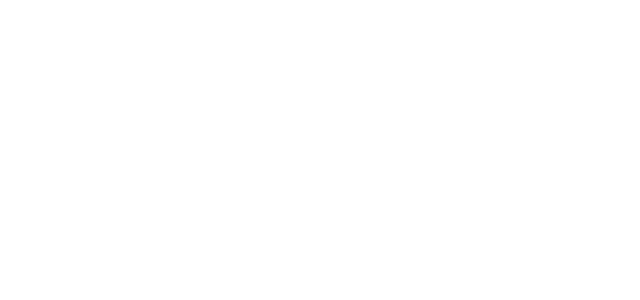
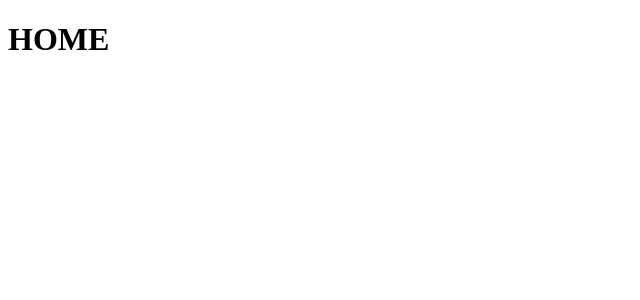
Before and after one commit to WinifredOgbeiwi/MemoryMimic-Fontend, a React (Vite) app: page / in a window 1280 px wide. Shown: the top 300 px of the page, without its empty margins (0-640 px from the left). Built offline with nearby package versions, Linux system fonts and the light colour scheme.

Commit message:
configuration of routes for home page

```diff
--- a/src/App.jsx
+++ b/src/App.jsx
@@ -1,11 +1,16 @@
-import React from 'react'
+import React from 'react';
+import { BrowserRouter } from 'react-router-dom';
+import HomeRoutes from './routes/HomeRoutes';
+
+
 
 const App = () => {
   return (
-    <div>
+    <BrowserRouter>
+      <HomeRoutes />
+    </BrowserRouter>
+  );
+};
 
-    </div>
-  )
-}
 
-export default App
+export default App;
--- a/src/constant/routes.js
+++ b/src/constant/routes.js
@@ -0,0 +1,8 @@
+export const ROUTES = {
+  // web
+  HOME: "/",
+  CONTACT: "/contact-us",
+  PRIVACY: "/privacy",
+  FAQ: "/frequent-asked-questions",
+
+};
--- a/src/pages/web/Contact.jsx
+++ b/src/pages/web/Contact.jsx
@@ -0,0 +1,11 @@
+import React from 'react'
+
+const Contact = () => {
+  return (
+    <h1>
+      CONTACT
+    </h1>
+  )
+}
+
+export default Contact
--- a/src/pages/web/Faq.jsx
+++ b/src/pages/web/Faq.jsx
@@ -0,0 +1,11 @@
+import React from 'react'
+
+const Faq = () => {
+  return (
+    <h1>
+      FREQUENTLY ASKED QUESTIONS
+    </h1>
+  )
+}
+
+export default Faq
--- a/src/pages/web/Home.jsx
+++ b/src/pages/web/Home.jsx
@@ -0,0 +1,11 @@
+import React from 'react'
+
+const Home = () => {
+  return (
+    <h1>
+      HOME
+    </h1>
+  )
+}
+
+export default Home
--- a/src/pages/web/Privacy.jsx
+++ b/src/pages/web/Privacy.jsx
@@ -0,0 +1,11 @@
+import React from 'react'
+
+const Privacy = () => {
+  return (
+    <div>
+
+    </div>
+  )
+}
+
+export default Privacy
--- /dev/null
+++ b/src/routes/HomeRoutes.jsx
@@ -0,0 +1,24 @@
+import React from 'react';
+import { Route, Routes } from 'react-router-dom';
+
+import { ROUTES } from '../constant/routes';
+import Home from '../pages/web/Home';
+import Contact from '../pages/web/Contact';
+import Privacy from '../pages/web/Privacy';
+import Faq from '../pages/web/Faq';
+
+const HomeRoutes = () => {
+
+    return (
+        <>
+            <Routes>
+                <Route path={ROUTES.HOME} element={<Home />} />
+                <Route path={ROUTES.CONTACT} element={<Contact />} />
+                <Route path={ROUTES.PRIVACY} element={<Privacy />} />
+                <Route path={ROUTES.FAQ} element={<Faq />} />
+            </Routes>
+        </>
+    );
+};
+
+export default HomeRoutes;
```
Also changed, not shown: src/routes/AuthRoutes.jsx (added), src/routes/DashboardRoutes.jsx (added).
